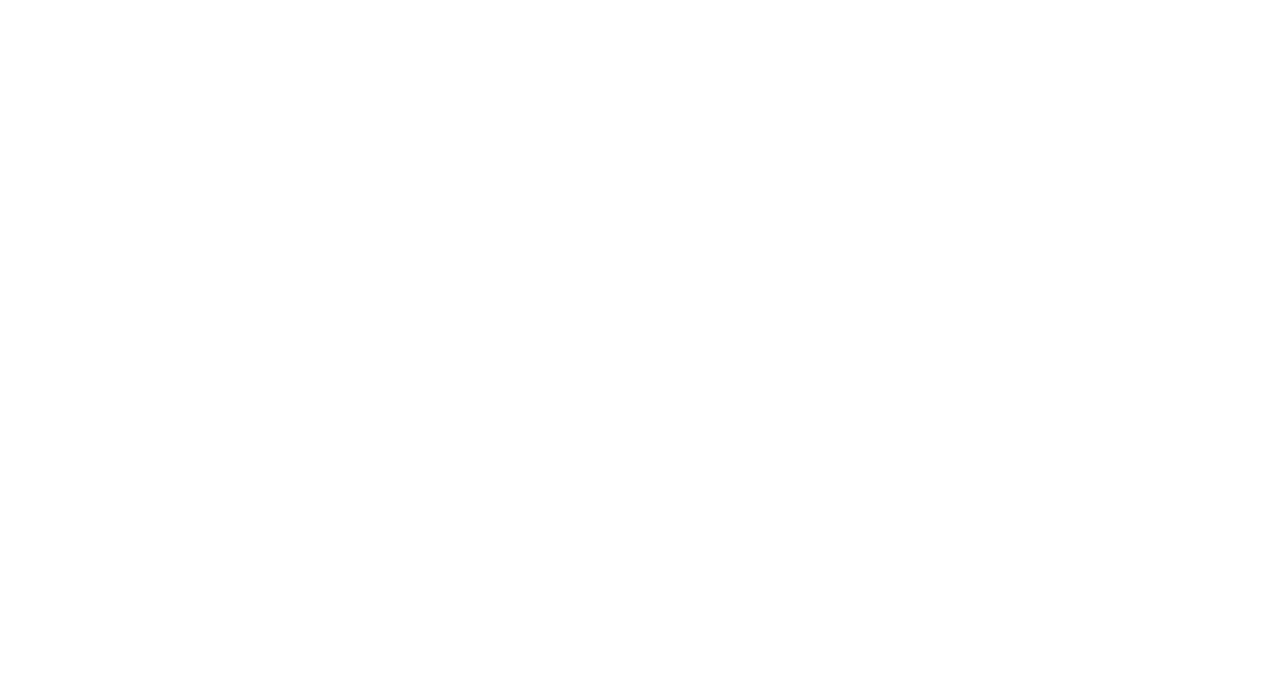
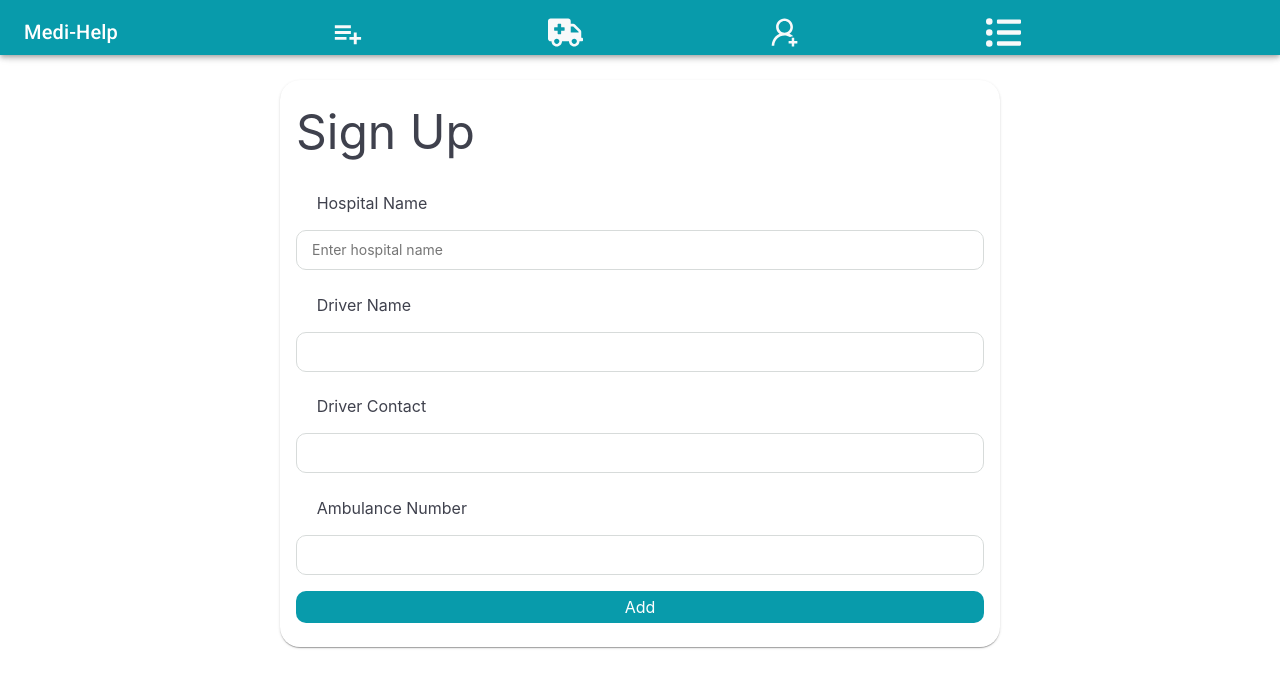
Before and after one commit to MoSamir11/Ambulance-Help-frontend, a React (Create React App) app: page /admin-dashboard/add-ambulance in a window 1280 px wide. Shown: the top 688 px of the page. Built offline with nearby package versions, Linux system fonts and the light colour scheme.

Commit message:
samir changes

```diff
--- a/package.json
+++ b/package.json
@@ -20,6 +20,7 @@
     "react": "^17.0.2",
     "react-dom": "^17.0.2",
     "react-elastic-carousel": "^0.11.5",
+    "react-icons": "^4.3.1",
     "react-router-dom": "^5.3.0",
     "react-scripts": "4.0.3",
     "react-slideshow-image": "^3.7.0",
--- a/src/App.js
+++ b/src/App.js
@@ -15,6 +15,7 @@
 import { AdminTemplate } from "./component/Admin/AdminTemplate";
 import { Navbar1 } from "./component/Landing/Navbar";
 import { Landing } from "./component/Landing/Landing";
+import { AdminDashboard } from "./component/Admin/AdminDashboard/AdminDashboard";
 function App() {
   const useStyles = makeStyles((theme) => ({
     button: {
@@ -41,6 +42,9 @@
           <Route exact path="/admin-login" component={AdminTemplate} />
           <Route exact path="/admin-signup" component={AdminTemplate} />
           <Route exact path="/dashboard" component={Dashboard} />
+          <Route exact path="/admin-dashboard/add-ambulance" component={AdminDashboard}/>
+          <Route exact path="/admin-dashboard/add-staff" component={AdminDashboard} />
+          <Route exact path="/admin-dashboard" component={AdminDashboard} />
         </Switch>
       </Router>
     </div>
--- /dev/null
+++ b/src/component/Admin/AdminDashboard/AddAmbulance.jsx
@@ -0,0 +1,52 @@
+import { Card,CardContent,Box,Typography,TextField,Button,Container,Grid,makeStyles } from "@material-ui/core";
+import {BrowserRouter as Router,Switch,Route,Link} from "react-router-dom";
+import styles from '../Styles.styles.js';
+const style = makeStyles((theme) => ({
+    container1: {
+      width:'60%',
+      paddingTop: theme.spacing(10)
+    },
+    division:{
+        paddingTop: theme.spacing(2)
+    }
+}))
+export const AddAmbulance = () =>{
+      const classes = styles();
+      const myClass = style();
+      const {container1,card1,form_control,label,division1,button} = classes;
+    return(
+        <>
+        <Container className={myClass.container1}>
+            <Card className={classes.card1}>
+                <CardContent className={classes.content1}>
+                    <p style={{color:'#3f414d',fontSize:'3rem'}}>Sign Up</p>
+
+                    <label htmlFor="name" className={classes.label}>Hospital Name</label>
+                    <input type="text" name="name" className={classes.form_control} placeholder="Enter hospital name" />
+
+                            <div className={classes.division1}>
+                                <label htmlFor="eail" className={classes.label}>Driver Name</label>
+                                <input type="email" name="email" className={classes.form_control} />
+                            </div>
+
+                            <div className={classes.division1}>
+                                <label htmlFor="phone" className={classes.label}>Driver Contact</label>
+                                <input type="number" name="phone" className={classes.form_control} />
+                            </div>
+
+                            <div className={classes.division1}>
+                                <label htmlFor="address" className={classes.label}>Ambulance Number</label>
+                                <input type="text" name="address" className={classes.form_control} />
+                            </div>
+
+
+                    <div className={classes.division1}>
+                        <button className={classes.button}>Add</button>
+                    </div>
+
+                </CardContent>
+            </Card>
+        </Container>
+        </>
+    )
+}
--- /dev/null
+++ b/src/component/Admin/AdminDashboard/AddStaff.jsx
@@ -0,0 +1,52 @@
+import { Card,CardContent,Box,Typography,TextField,Button,Container,Grid,makeStyles } from "@material-ui/core";
+import {BrowserRouter as Router,Switch,Route,Link} from "react-router-dom";
+import styles from '../Styles.styles.js';
+const style = makeStyles((theme) => ({
+    container1: {
+      width:'60%',
+      paddingTop: theme.spacing(10)
+    },
+    division:{
+        paddingTop: theme.spacing(2)
+    }
+}))
+export const AddStaff = () =>{
+      const classes = styles();
+      const myClass = style();
+      const {container1,card1,form_control,label,division1,button} = classes;
+    return(
+        <>
+        <Container className={myClass.container1}>
+            <Card className={classes.card1}>
+                <CardContent className={classes.content1}>
+                    <p style={{color:'#3f414d',fontSize:'3rem'}}>Sign Up</p>
+
+                    <label htmlFor="name" className={classes.label}>Hospital Name</label>
+                    <input type="text" name="name" className={classes.form_control} placeholder="Enter hospital name" />
+
+                            <div className={classes.division1}>
+                                <label htmlFor="eail" className={classes.label}>Driver Name</label>
+                                <input type="email" name="email" className={classes.form_control} />
+                            </div>
+
+                            <div className={classes.division1}>
+                                <label htmlFor="phone" className={classes.label}>Driver Contact</label>
+                                <input type="number" name="phone" className={classes.form_control} />
+                            </div>
+
+                            <div className={classes.division1}>
+                                <label htmlFor="address" className={classes.label}>Ambulance Number</label>
+                                <input type="text" name="address" className={classes.form_control} />
+                            </div>
+
+
+                    <div className={classes.division1}>
+                        <button className={classes.button}>Add</button>
+                    </div>
+
+                </CardContent>
+            </Card>
+        </Container>
+        </>
+    )
+}
--- /dev/null
+++ b/src/component/Admin/AdminDashboard/AdminDashboard.jsx
@@ -0,0 +1,18 @@
+import { AdminNavbar } from "./AdminNavbar"
+import { BrowserRouter as Router, Switch, Route } from "react-router-dom";
+import { AddAmbulance } from "./AddAmbulance";
+import { AddStaff } from "./AddStaff";
+
+export const AdminDashboard = () =>{
+    return(
+        <>
+            <Router>
+                <AdminNavbar />
+                <Switch>
+                    <Route exact path="/admin-dashboard/add-ambulance" component={AddAmbulance}/>
+                    <Route exact path="/admin-dashboard/add-staff" component={AddStaff}/>
+                </Switch>
+            </Router>
+        </>
+    )
+}
--- /dev/null
+++ b/src/component/Admin/AdminDashboard/AdminNavbar.jsx
@@ -0,0 +1,65 @@
+import { alpha, AppBar,InputBase, Drawer,List,Divider,Button,Listener,ListItemText,ListItemIcon,Box, makeStyles, Toolbar, Typography, Badge, Avatar,PersonIcon, Tooltip,Container } from '@material-ui/core'
+import { Mail, Search, Notifications, Cancel, MenuOutlined } from '@material-ui/icons';
+import { FaAmbulance ,FaListUl} from 'react-icons/fa';
+import { BiListPlus } from 'react-icons/bi';
+import { AiOutlineUserAdd } from 'react-icons/ai';
+
+import { SearchOff } from '@mui/icons-material';
+import { useState } from 'react';
+import {BrowserRouter as Router,Switch,Route,Link} from "react-router-dom";
+import style from '../../Landing/Landing.styles';
+export const AdminNavbar = () => {
+    const [open, setOpen] = useState(false)
+    // const classes = useStyles({
+    //     open
+    // })
+    const classes = style();
+
+    const data = [
+        {
+          text: <BiListPlus size={35}/>,
+          to:'/admin-dashboard/add-ambulance'
+        },
+        {
+          text: <FaAmbulance size={35} />,
+          to:'/admin-dashboard/all-ambulance'
+        },
+        {
+          text: <AiOutlineUserAdd size={35}/>,
+          to:'/admin-dashboard/add-staff'
+        },
+        {
+          text: <FaListUl size={35}/>,
+        }
+    ];
+    return (
+        <AppBar position="fixed" className={classes.Appbar}>
+            <Toolbar className={classes.toolbar}>
+                <Typography variant="h6">
+                    Medi-Help
+                </Typography>
+                <div>
+                <div className={classes.item}>
+                <nav className="navbar navbar-expand-sm navbar-light">
+                    <ul className="navbar-nav">
+                        {
+                            data.map((e)=>{
+                            return(
+                                <li className="nav-item ml-5 mr-5 pl-4 pr-5">
+                                    <Link exact to={e.to} className="nav-link text-light">{e.text}</Link>
+                                </li>
+                                )
+                            })
+                        }
+                    </ul>
+                    </nav>
+                    </div>
+                </div>
+                <div className={classes.buttons}>
+                    {/* <Link type="button" exact to="/admin-login" className={classes.btn}>Admin Login</Link>&nbsp;&nbsp;&nbsp;
+                    <Link type="button" exact to="/consumer-login" className={classes.btn}>Consumer Login</Link> */}
+                </div>
+            </Toolbar>
+        </AppBar>
+    )
+}
--- a/src/component/Admin/Styles.styles.js
+++ b/src/component/Admin/Styles.styles.js
@@ -44,6 +44,9 @@
   },
   division: {
     paddingTop: theme.spacing(1),
+  },
+  division1: {
+    paddingTop: theme.spacing(2),
   },
   button: {
     display: "block",
--- a/src/component/Landing/Landing.styles.js
+++ b/src/component/Landing/Landing.styles.js
@@ -7,6 +7,9 @@
   },
   Appbar: {
     backgroundColor: "#089bab",
+    width: "100vw",
+    height: "55px",
+    // paddingBottom: 0,
   },
   btn: {
     padding: "0.4rem",
```
Also changed, not shown: 1 other file (tests, documents, lock files or other folders).
